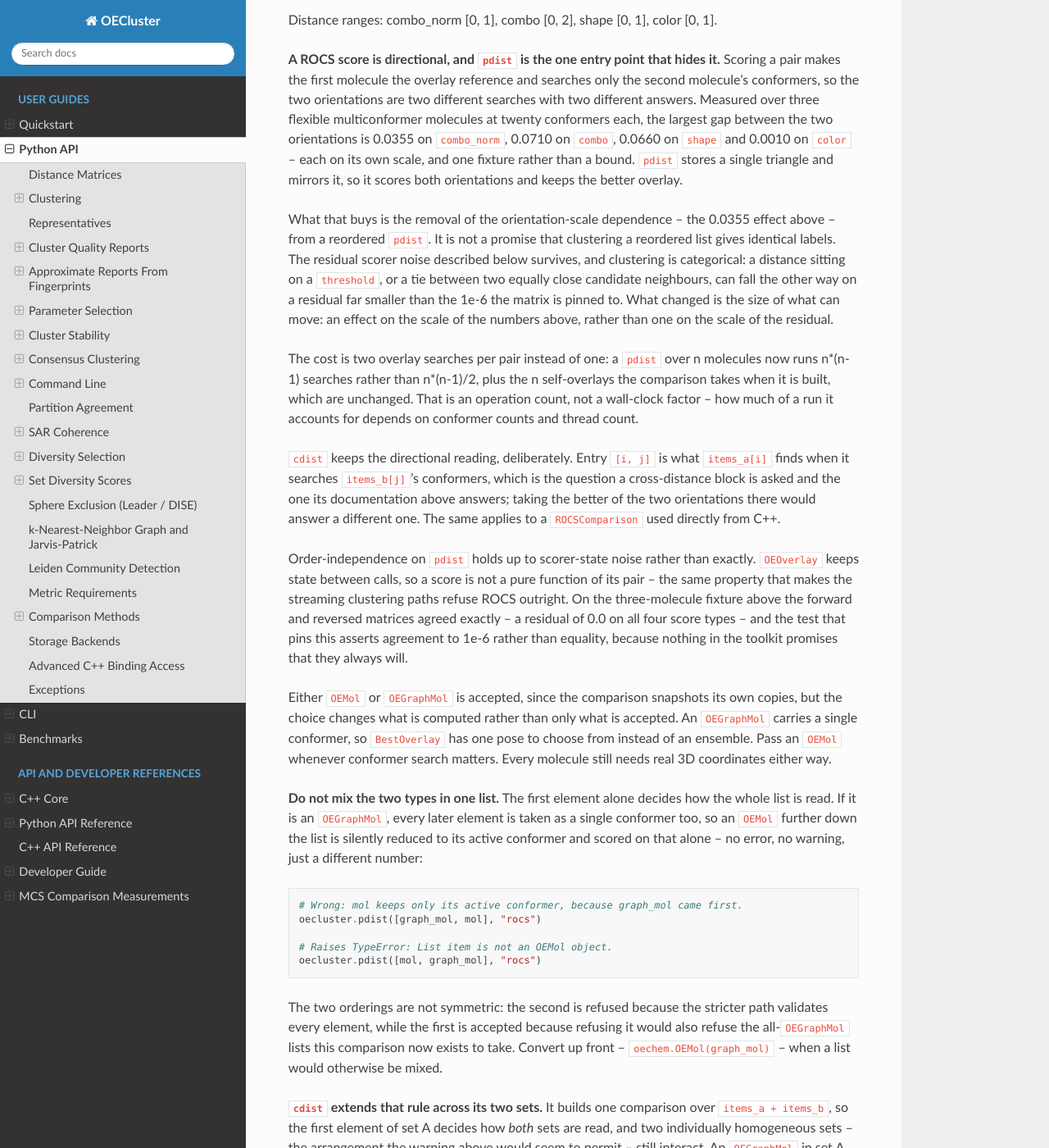
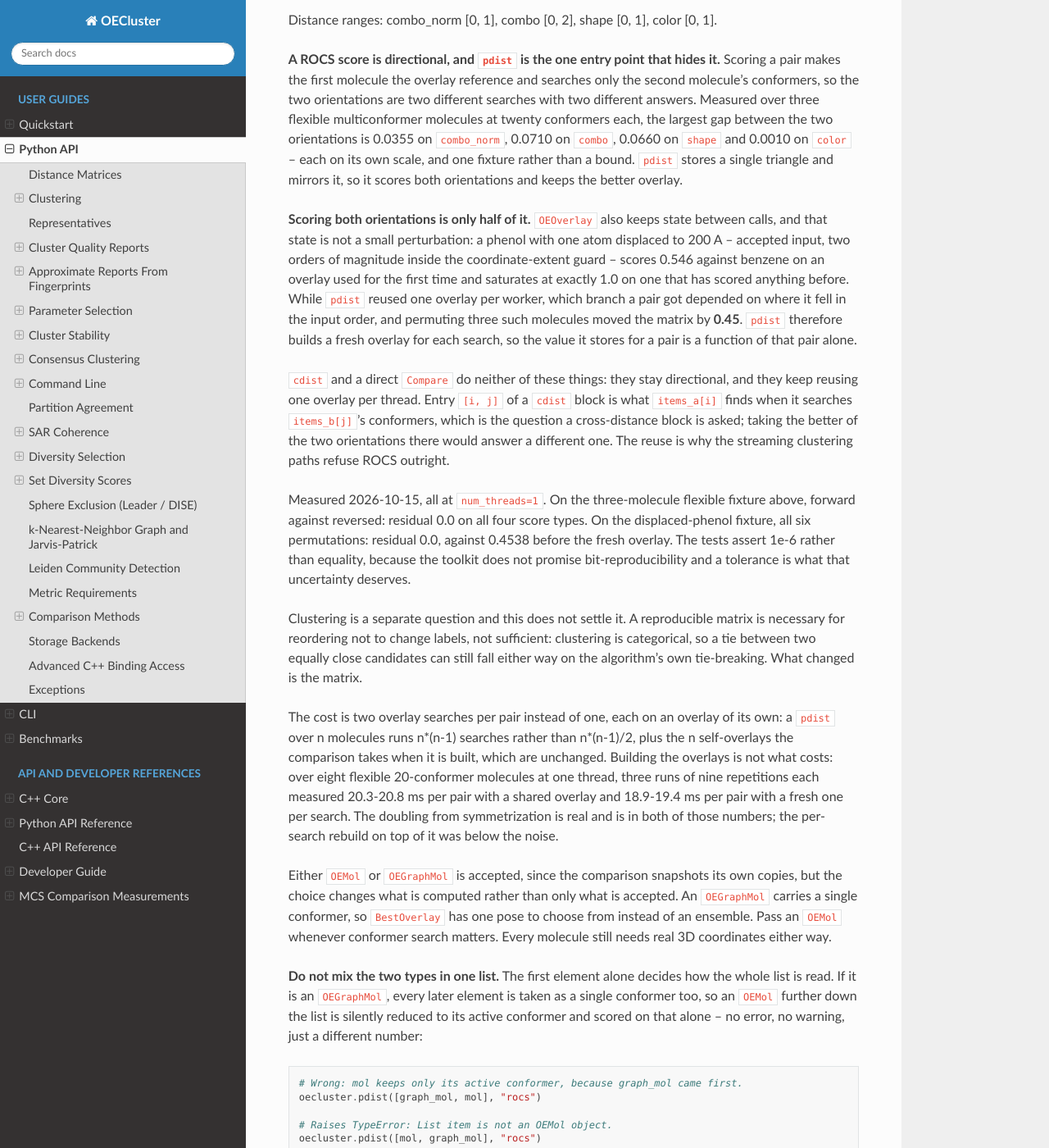
Before and after one commit to scott-arne/oecluster, a Sphinx documentation site: the page built from docs/python-api.md, in a window 1280 px wide and 1400 px high, scrolled down 68989 px. Shown: the whole window at 82% size. Built offline with Sphinx 7.4.7 and the Read the Docs theme 3.1.0, drawn with Linux system fonts in a browser that asks for light colours; pages that are not in the unit, such as notebooks, are missing from menus; the version number is read from the project's files by our own code.

Commit message:
fix: build a fresh ROCS overlay per pdist search

```diff
--- a/docs/python-api.md
+++ b/docs/python-api.md
@@ -3422,34 +3422,46 @@
 than a bound. `pdist` stores a single triangle and mirrors it, so it scores
 both orientations and keeps the better overlay.
 
-What that buys is the removal of the orientation-scale dependence -- the
-0.0355 effect above -- from a reordered `pdist`. It is not a promise that
-clustering a reordered list gives identical labels. The residual scorer noise
-described below survives, and clustering is categorical: a distance sitting on
-a `threshold`, or a tie between two equally close candidate neighbours, can
-fall the other way on a residual far smaller than the 1e-6 the matrix is
-pinned to. What changed is the size of what can move: an effect on the scale
-of the numbers above, rather than one on the scale of the residual.
-
-The cost is two overlay searches per pair instead of one: a `pdist` over n
-molecules now runs n*(n-1) searches rather than n*(n-1)/2, plus the n
-self-overlays the comparison takes when it is built, which are unchanged. That
-is an operation count, not a wall-clock factor -- how much of a run it accounts
-for depends on conformer counts and thread count.
-
-`cdist` keeps the directional reading, deliberately. Entry `[i, j]` is what
-`items_a[i]` finds when it searches `items_b[j]`'s conformers, which is the
-question a cross-distance block is asked and the one its documentation above
-answers; taking the better of the two orientations there would answer a
-different one. The same applies to a `ROCSComparison` used directly from C++.
-
-Order-independence on `pdist` holds up to scorer-state noise rather than
-exactly. `OEOverlay` keeps state between calls, so a score is not a pure
-function of its pair -- the same property that makes the streaming clustering
-paths refuse ROCS outright. On the three-molecule fixture above the forward and
-reversed matrices agreed exactly -- a residual of 0.0 on all four score types
--- and the test that pins this asserts agreement to 1e-6 rather than equality,
-because nothing in the toolkit promises that they always will.
+**Scoring both orientations is only half of it.** `OEOverlay` also keeps state
+between calls, and that state is not a small perturbation: a phenol with one
+atom displaced to 200 A -- accepted input, two orders of magnitude inside the
+coordinate-extent guard -- scores 0.546 against benzene on an overlay used for
+the first time and saturates at exactly 1.0 on one that has scored anything
+before. While `pdist` reused one overlay per worker, which branch a pair got
+depended on where it fell in the input order, and permuting three such
+molecules moved the matrix by **0.45**. `pdist` therefore builds a fresh
+overlay for each search, so the value it stores for a pair is a function of
+that pair alone.
+
+`cdist` and a direct `Compare` do neither of these things: they stay
+directional, and they keep reusing one overlay per thread. Entry `[i, j]` of a
+`cdist` block is what `items_a[i]` finds when it searches `items_b[j]`'s
+conformers, which is the question a cross-distance block is asked; taking the
+better of the two orientations there would answer a different one. The reuse
+is why the streaming clustering paths refuse ROCS outright.
+
+Measured 2026-10-15, all at `num_threads=1`. On the three-molecule flexible
+fixture above, forward against reversed: residual 0.0 on all four score types.
+On the displaced-phenol fixture, all six permutations: residual 0.0, against
+0.4538 before the fresh overlay. The tests assert 1e-6 rather than equality,
+because the toolkit does not promise bit-reproducibility and a tolerance is
+what that uncertainty deserves.
+
+Clustering is a separate question and this does not settle it. A reproducible
+matrix is necessary for reordering not to change labels, not sufficient:
+clustering is categorical, so a tie between two equally close candidates can
+still fall either way on the algorithm's own tie-breaking. What changed is the
+matrix.
+
+The cost is two overlay searches per pair instead of one, each on an overlay of
+its own: a `pdist` over n molecules runs n*(n-1) searches rather than
+n*(n-1)/2, plus the n self-overlays the comparison takes when it is built,
+which are unchanged. Building the overlays is not what costs: over eight
+flexible 20-conformer molecules at one thread, three runs of nine repetitions
+each measured 20.3-20.8 ms per pair with a shared overlay and 18.9-19.4 ms per
+pair with a fresh one per search. The doubling from symmetrization is real and
+is in both of those numbers; the per-search rebuild on top of it was below the
+noise.
 
 Either `OEMol` or `OEGraphMol` is accepted, since the comparison snapshots its
 own copies, but the choice changes what is computed rather than only what is
```
Also changed, not shown: 5 other files.
